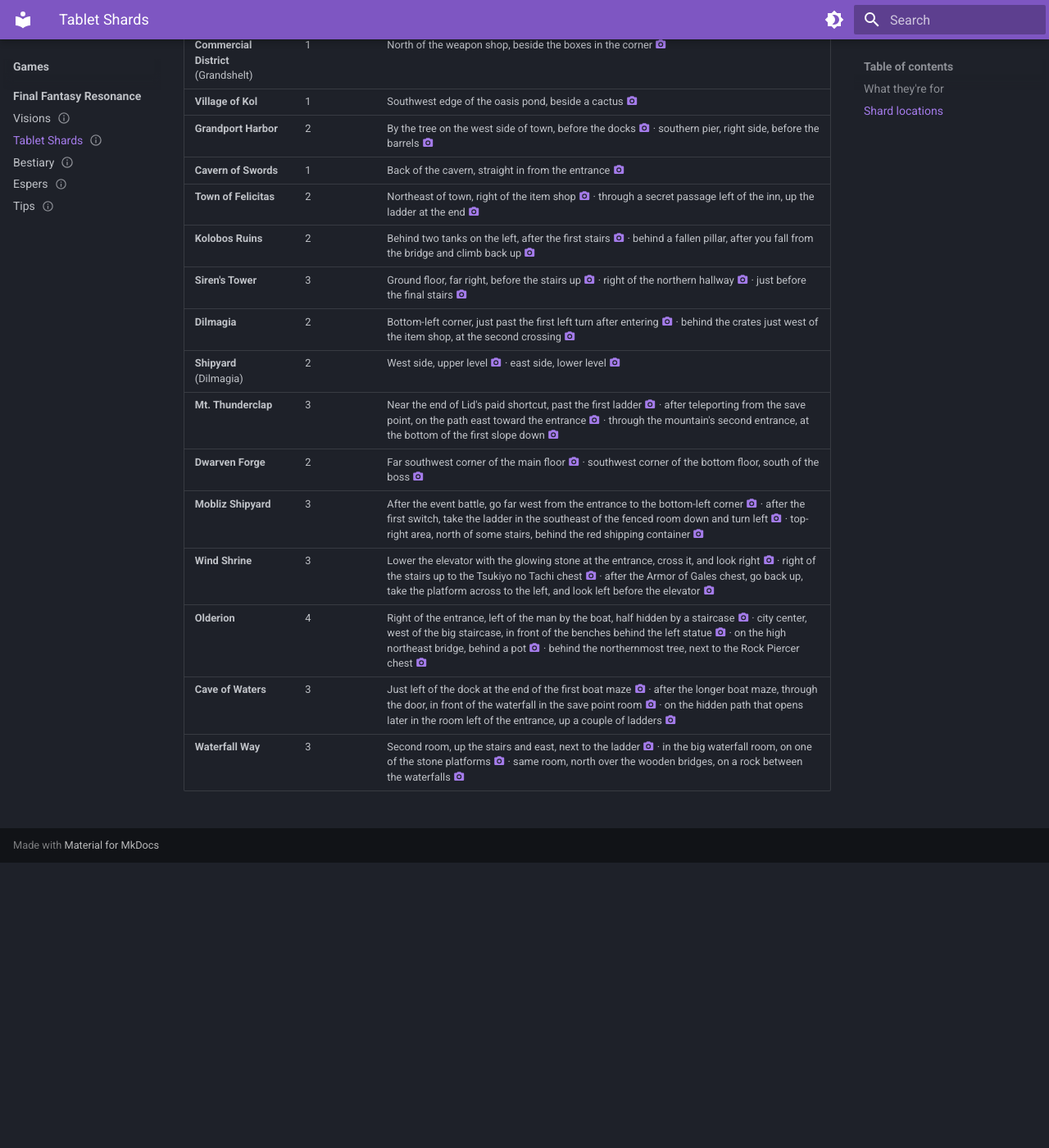
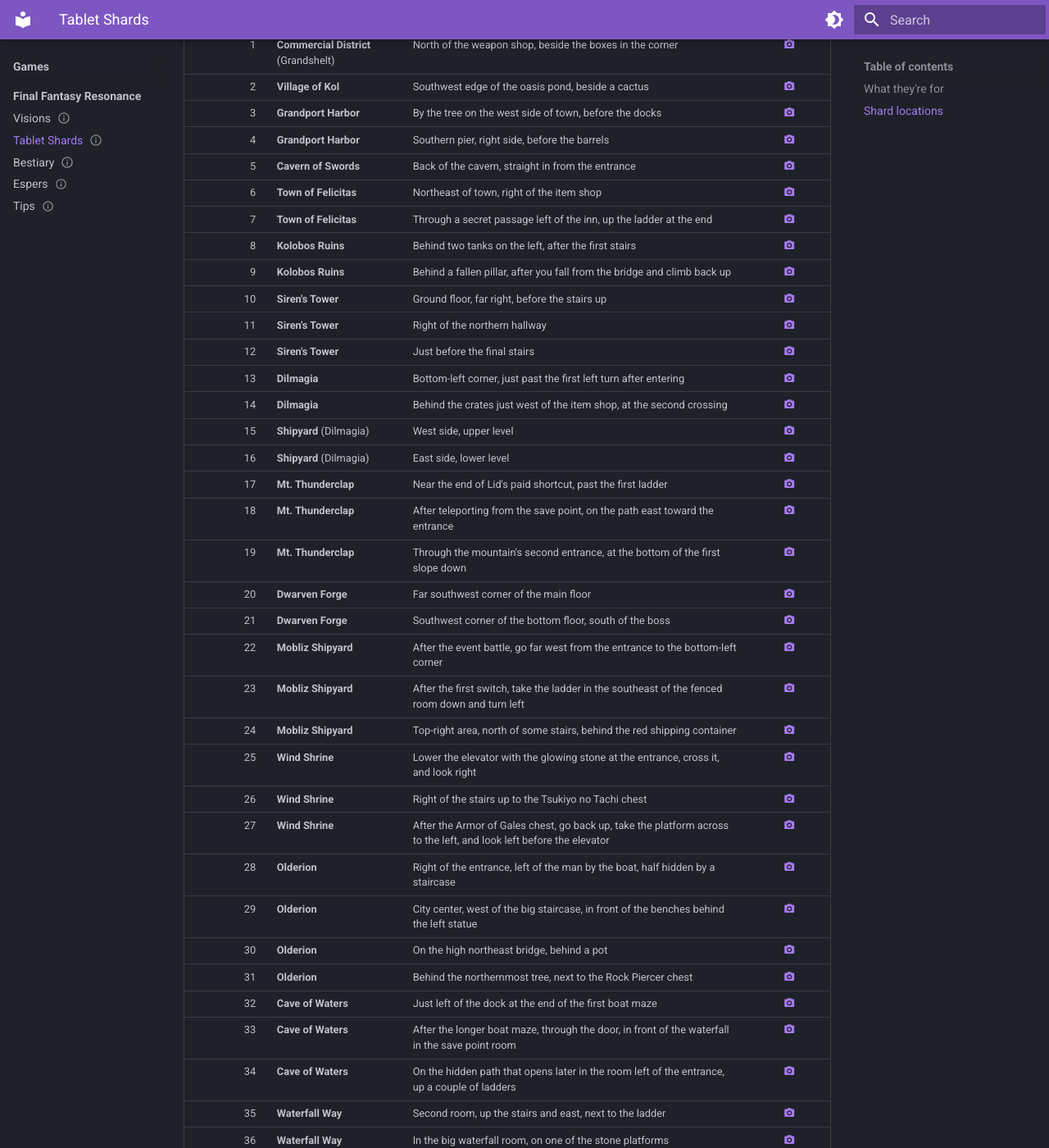
Before and after one commit to princeodd47/heygoodbuddy.com, an MkDocs documentation site: the page built from docs/games/final-fantasy-resonance/tablet-shards.md, in a window 1280 px wide and 1400 px high, scrolled down 886 px. Shown: the whole window at 82% size. Built offline with MkDocs 1.6.1 and Material for MkDocs 9.7.7, drawn with Linux system fonts in a browser that asks for light colours; before the commit the page ends 1938 px from its top, so only the background shows below that; some of the changed text lies outside the part shown.

Commit message:
Give each FF Resonance tablet shard its own row with a running total
Co-Authored-By: Claude Opus 5.5 <noreply@anthropic.com>

```diff
--- a/docs/games/final-fantasy-resonance/tablet-shards.md
+++ b/docs/games/final-fantasy-resonance/tablet-shards.md
@@ -36,21 +36,42 @@ boxes once your running total reaches each box's threshold. Totals go up to
 Each :material-camera: opens a screenshot of that spot from
 [PowerPyx's Tablet Shards guide](https://www.powerpyx.com/?p=367156).
 
-| Area | # | Where |
-|------|---|-------|
-| **Commercial District** (Grandshelt) | 1 | North of the weapon shop, beside the boxes in the corner [:material-camera:](https://www.powerpyx.com/wp-content/uploads/final-fantasy-resonance-tablet-shards-guide-1.jpg){ title="Screenshot" target="_blank" rel="noopener" } |
-| **Village of Kol** | 1 | Southwest edge of the oasis pond, beside a cactus [:material-camera:](https://www.powerpyx.com/wp-content/uploads/final-fantasy-resonance-tablet-shards-guide-2.jpg){ title="Screenshot" target="_blank" rel="noopener" } |
-| **Grandport Harbor** | 2 | By the tree on the west side of town, before the docks [:material-camera:](https://www.powerpyx.com/wp-content/uploads/final-fantasy-resonance-tablet-shards-guide-8.jpg){ title="Screenshot" target="_blank" rel="noopener" } · southern pier, right side, before the barrels [:material-camera:](https://www.powerpyx.com/wp-content/uploads/final-fantasy-resonance-tablet-shards-guide-7.jpg){ title="Screenshot" target="_blank" rel="noopener" } |
-| **Cavern of Swords** | 1 | Back of the cavern, straight in from the entrance [:material-camera:](https://www.powerpyx.com/wp-content/uploads/final-fantasy-resonance-tablet-shards-guide-9.jpg){ title="Screenshot" target="_blank" rel="noopener" } |
-| **Town of Felicitas** | 2 | Northeast of town, right of the item shop [:material-camera:](https://www.powerpyx.com/wp-content/uploads/final-fantasy-resonance-tablet-shards-guide-3.jpg){ title="Screenshot" target="_blank" rel="noopener" } · through a secret passage left of the inn, up the ladder at the end [:material-camera:](https://www.powerpyx.com/wp-content/uploads/final-fantasy-resonance-tablet-shards-guide-4.jpg){ title="Screenshot" target="_blank" rel="noopener" } |
-| **Kolobos Ruins** | 2 | Behind two tanks on the left, after the first stairs [:material-camera:](https://www.powerpyx.com/wp-content/uploads/final-fantasy-resonance-tablet-shards-guide-5.jpg){ title="Screenshot" target="_blank" rel="noopener" } · behind a fallen pillar, after you fall from the bridge and climb back up [:material-camera:](https://www.powerpyx.com/wp-content/uploads/final-fantasy-resonance-tablet-shards-guide-6.jpg){ title="Screenshot" target="_blank" rel="noopener" } |
-| **Siren's Tower** | 3 | Ground floor, far right, before the stairs up [:material-camera:](https://www.powerpyx.com/wp-content/uploads/final-fantasy-resonance-tablet-shards-guide-10.jpg){ title="Screenshot" target="_blank" rel="noopener" } · right of the northern hallway [:material-camera:](https://www.powerpyx.com/wp-content/uploads/final-fantasy-resonance-tablet-shards-guide-11.jpg){ title="Screenshot" target="_blank" rel="noopener" } · just before the final stairs [:material-camera:](https://www.powerpyx.com/wp-content/uploads/final-fantasy-resonance-tablet-shards-guide-12.jpg){ title="Screenshot" target="_blank" rel="noopener" } |
-| **Dilmagia** | 2 | Bottom-left corner, just past the first left turn after entering [:material-camera:](https://www.powerpyx.com/wp-content/uploads/final-fantasy-resonance-tablet-shards-guide-13.jpg){ title="Screenshot" target="_blank" rel="noopener" } · behind the crates just west of the item shop, at the second crossing [:material-camera:](https://www.powerpyx.com/wp-content/uploads/final-fantasy-resonance-tablet-shards-guide-14.jpg){ title="Screenshot" target="_blank" rel="noopener" } |
-| **Shipyard** (Dilmagia) | 2 | West side, upper level [:material-camera:](https://www.powerpyx.com/wp-content/uploads/final-fantasy-resonance-tablet-shards-guide-15.jpg){ title="Screenshot" target="_blank" rel="noopener" } · east side, lower level [:material-camera:](https://www.powerpyx.com/wp-content/uploads/final-fantasy-resonance-tablet-shards-guide-16.jpg){ title="Screenshot" target="_blank" rel="noopener" } |
-| **Mt. Thunderclap** | 3 | Near the end of Lid's paid shortcut, past the first ladder [:material-camera:](https://www.powerpyx.com/wp-content/uploads/final-fantasy-resonance-tablet-shards-guide-18.jpg){ title="Screenshot" target="_blank" rel="noopener" } · after teleporting from the save point, on the path east toward the entrance [:material-camera:](https://www.powerpyx.com/wp-content/uploads/final-fantasy-resonance-tablet-shards-guide-17.jpg){ title="Screenshot" target="_blank" rel="noopener" } · through the mountain's second entrance, at the bottom of the first slope down [:material-camera:](https://www.powerpyx.com/wp-content/uploads/final-fantasy-resonance-tablet-shards-guide-19.jpg){ title="Screenshot" target="_blank" rel="noopener" } |
-| **Dwarven Forge** | 2 | Far southwest corner of the main floor [:material-camera:](https://www.powerpyx.com/wp-content/uploads/final-fantasy-resonance-tablet-shards-guide-20.jpg){ title="Screenshot" target="_blank" rel="noopener" } · southwest corner of the bottom floor, south of the boss [:material-camera:](https://www.powerpyx.com/wp-content/uploads/final-fantasy-resonance-tablet-shards-guide-21.jpg){ title="Screenshot" target="_blank" rel="noopener" } |
-| **Mobliz Shipyard** | 3 | After the event battle, go far west from the entrance to the bottom-left corner [:material-camera:](https://www.powerpyx.com/wp-content/uploads/final-fantasy-resonance-tablet-shards-guide-22.jpg){ title="Screenshot" target="_blank" rel="noopener" } · after the first switch, take the ladder in the southeast of the fenced room down and turn left [:material-camera:](https://www.powerpyx.com/wp-content/uploads/final-fantasy-resonance-tablet-shards-guide-23.jpg){ title="Screenshot" target="_blank" rel="noopener" } · top-right area, north of some stairs, behind the red shipping container [:material-camera:](https://www.powerpyx.com/wp-content/uploads/final-fantasy-resonance-tablet-shards-guide-24.jpg){ title="Screenshot" target="_blank" rel="noopener" } |
-| **Wind Shrine** | 3 | Lower the elevator with the glowing stone at the entrance, cross it, and look right [:material-camera:](https://www.powerpyx.com/wp-content/uploads/final-fantasy-resonance-tablet-shards-guide-25.jpg){ title="Screenshot" target="_blank" rel="noopener" } · right of the stairs up to the Tsukiyo no Tachi chest [:material-camera:](https://www.powerpyx.com/wp-content/uploads/final-fantasy-resonance-tablet-shards-guide-26.jpg){ title="Screenshot" target="_blank" rel="noopener" } · after the Armor of Gales chest, go back up, take the platform across to the left, and look left before the elevator [:material-camera:](https://www.powerpyx.com/wp-content/uploads/final-fantasy-resonance-tablet-shards-guide-27.jpg){ title="Screenshot" target="_blank" rel="noopener" } |
-| **Olderion** | 4 | Right of the entrance, left of the man by the boat, half hidden by a staircase [:material-camera:](https://www.powerpyx.com/wp-content/uploads/final-fantasy-resonance-tablet-shards-guide-28.jpg){ title="Screenshot" target="_blank" rel="noopener" } · city center, west of the big staircase, in front of the benches behind the left statue [:material-camera:](https://www.powerpyx.com/wp-content/uploads/final-fantasy-resonance-tablet-shards-guide-29.jpg){ title="Screenshot" target="_blank" rel="noopener" } · on the high northeast bridge, behind a pot [:material-camera:](https://www.powerpyx.com/wp-content/uploads/final-fantasy-resonance-tablet-shards-guide-30.jpg){ title="Screenshot" target="_blank" rel="noopener" } · behind the northernmost tree, next to the Rock Piercer chest [:material-camera:](https://www.powerpyx.com/wp-content/uploads/final-fantasy-resonance-tablet-shards-guide-31.jpg){ title="Screenshot" target="_blank" rel="noopener" } |
-| **Cave of Waters** | 3 | Just left of the dock at the end of the first boat maze [:material-camera:](https://www.powerpyx.com/wp-content/uploads/final-fantasy-resonance-tablet-shards-guide-32.jpg){ title="Screenshot" target="_blank" rel="noopener" } · after the longer boat maze, through the door, in front of the waterfall in the save point room [:material-camera:](https://www.powerpyx.com/wp-content/uploads/final-fantasy-resonance-tablet-shards-guide-33.jpg){ title="Screenshot" target="_blank" rel="noopener" } · on the hidden path that opens later in the room left of the entrance, up a couple of ladders [:material-camera:](https://www.powerpyx.com/wp-content/uploads/final-fantasy-resonance-tablet-shards-guide-34.jpg){ title="Screenshot" target="_blank" rel="noopener" } |
-| **Waterfall Way** | 3 | Second room, up the stairs and east, next to the ladder [:material-camera:](https://www.powerpyx.com/wp-content/uploads/final-fantasy-resonance-tablet-shards-guide-35.jpg){ title="Screenshot" target="_blank" rel="noopener" } · in the big waterfall room, on one of the stone platforms [:material-camera:](https://www.powerpyx.com/wp-content/uploads/final-fantasy-resonance-tablet-shards-guide-36.jpg){ title="Screenshot" target="_blank" rel="noopener" } · same room, north over the wooden bridges, on a rock between the waterfalls [:material-camera:](https://www.powerpyx.com/wp-content/uploads/final-fantasy-resonance-tablet-shards-guide-37.jpg){ title="Screenshot" target="_blank" rel="noopener" } |
+| Total | Area | Where | Screenshot |
+|-----:|------|-------|:-:|
+| 1 | **Commercial District** (Grandshelt) | North of the weapon shop, beside the boxes in the corner | [:material-camera:](https://www.powerpyx.com/wp-content/uploads/final-fantasy-resonance-tablet-shards-guide-1.jpg){ title="Screenshot" target="_blank" rel="noopener" } |
+| 2 | **Village of Kol** | Southwest edge of the oasis pond, beside a cactus | [:material-camera:](https://www.powerpyx.com/wp-content/uploads/final-fantasy-resonance-tablet-shards-guide-2.jpg){ title="Screenshot" target="_blank" rel="noopener" } |
+| 3 | **Grandport Harbor** | By the tree on the west side of town, before the docks | [:material-camera:](https://www.powerpyx.com/wp-content/uploads/final-fantasy-resonance-tablet-shards-guide-8.jpg){ title="Screenshot" target="_blank" rel="noopener" } |
+| 4 | **Grandport Harbor** | Southern pier, right side, before the barrels | [:material-camera:](https://www.powerpyx.com/wp-content/uploads/final-fantasy-resonance-tablet-shards-guide-7.jpg){ title="Screenshot" target="_blank" rel="noopener" } |
+| 5 | **Cavern of Swords** | Back of the cavern, straight in from the entrance | [:material-camera:](https://www.powerpyx.com/wp-content/uploads/final-fantasy-resonance-tablet-shards-guide-9.jpg){ title="Screenshot" target="_blank" rel="noopener" } |
+| 6 | **Town of Felicitas** | Northeast of town, right of the item shop | [:material-camera:](https://www.powerpyx.com/wp-content/uploads/final-fantasy-resonance-tablet-shards-guide-3.jpg){ title="Screenshot" target="_blank" rel="noopener" } |
+| 7 | **Town of Felicitas** | Through a secret passage left of the inn, up the ladder at the end | [:material-camera:](https://www.powerpyx.com/wp-content/uploads/final-fantasy-resonance-tablet-shards-guide-4.jpg){ title="Screenshot" target="_blank" rel="noopener" } |
+| 8 | **Kolobos Ruins** | Behind two tanks on the left, after the first stairs | [:material-camera:](https://www.powerpyx.com/wp-content/uploads/final-fantasy-resonance-tablet-shards-guide-5.jpg){ title="Screenshot" target="_blank" rel="noopener" } |
+| 9 | **Kolobos Ruins** | Behind a fallen pillar, after you fall from the bridge and climb back up | [:material-camera:](https://www.powerpyx.com/wp-content/uploads/final-fantasy-resonance-tablet-shards-guide-6.jpg){ title="Screenshot" target="_blank" rel="noopener" } |
+| 10 | **Siren's Tower** | Ground floor, far right, before the stairs up | [:material-camera:](https://www.powerpyx.com/wp-content/uploads/final-fantasy-resonance-tablet-shards-guide-10.jpg){ title="Screenshot" target="_blank" rel="noopener" } |
+| 11 | **Siren's Tower** | Right of the northern hallway | [:material-camera:](https://www.powerpyx.com/wp-content/uploads/final-fantasy-resonance-tablet-shards-guide-11.jpg){ title="Screenshot" target="_blank" rel="noopener" } |
+| 12 | **Siren's Tower** | Just before the final stairs | [:material-camera:](https://www.powerpyx.com/wp-content/uploads/final-fantasy-resonance-tablet-shards-guide-12.jpg){ title="Screenshot" target="_blank" rel="noopener" } |
+| 13 | **Dilmagia** | Bottom-left corner, just past the first left turn after entering | [:material-camera:](https://www.powerpyx.com/wp-content/uploads/final-fantasy-resonance-tablet-shards-guide-13.jpg){ title="Screenshot" target="_blank" rel="noopener" } |
+| 14 | **Dilmagia** | Behind the crates just west of the item shop, at the second crossing | [:material-camera:](https://www.powerpyx.com/wp-content/uploads/final-fantasy-resonance-tablet-shards-guide-14.jpg){ title="Screenshot" target="_blank" rel="noopener" } |
+| 15 | **Shipyard** (Dilmagia) | West side, upper level | [:material-camera:](https://www.powerpyx.com/wp-content/uploads/final-fantasy-resonance-tablet-shards-guide-15.jpg){ title="Screenshot" target="_blank" rel="noopener" } |
+| 16 | **Shipyard** (Dilmagia) | East side, lower level | [:material-camera:](https://www.powerpyx.com/wp-content/uploads/final-fantasy-resonance-tablet-shards-guide-16.jpg){ title="Screenshot" target="_blank" rel="noopener" } |
+| 17 | **Mt. Thunderclap** | Near the end of Lid's paid shortcut, past the first ladder | [:material-camera:](https://www.powerpyx.com/wp-content/uploads/final-fantasy-resonance-tablet-shards-guide-18.jpg){ title="Screenshot" target="_blank" rel="noopener" } |
+| 18 | **Mt. Thunderclap** | After teleporting from the save point, on the path east toward the entrance | [:material-camera:](https://www.powerpyx.com/wp-content/uploads/final-fantasy-resonance-tablet-shards-guide-17.jpg){ title="Screenshot" target="_blank" rel="noopener" } |
+| 19 | **Mt. Thunderclap** | Through the mountain's second entrance, at the bottom of the first slope down | [:material-camera:](https://www.powerpyx.com/wp-content/uploads/final-fantasy-resonance-tablet-shards-guide-19.jpg){ title="Screenshot" target="_blank" rel="noopener" } |
+| 20 | **Dwarven Forge** | Far southwest corner of the main floor | [:material-camera:](https://www.powerpyx.com/wp-content/uploads/final-fantasy-resonance-tablet-shards-guide-20.jpg){ title="Screenshot" target="_blank" rel="noopener" } |
+| 21 | **Dwarven Forge** | Southwest corner of the bottom floor, south of the boss | [:material-camera:](https://www.powerpyx.com/wp-content/uploads/final-fantasy-resonance-tablet-shards-guide-21.jpg){ title="Screenshot" target="_blank" rel="noopener" } |
+| 22 | **Mobliz Shipyard** | After the event battle, go far west from the entrance to the bottom-left corner | [:material-camera:](https://www.powerpyx.com/wp-content/uploads/final-fantasy-resonance-tablet-shards-guide-22.jpg){ title="Screenshot" target="_blank" rel="noopener" } |
+| 23 | **Mobliz Shipyard** | After the first switch, take the ladder in the southeast of the fenced room down and turn left | [:material-camera:](https://www.powerpyx.com/wp-content/uploads/final-fantasy-resonance-tablet-shards-guide-23.jpg){ title="Screenshot" target="_blank" rel="noopener" } |
+| 24 | **Mobliz Shipyard** | Top-right area, north of some stairs, behind the red shipping container | [:material-camera:](https://www.powerpyx.com/wp-content/uploads/final-fantasy-resonance-tablet-shards-guide-24.jpg){ title="Screenshot" target="_blank" rel="noopener" } |
+| 25 | **Wind Shrine** | Lower the elevator with the glowing stone at the entrance, cross it, and look right | [:material-camera:](https://www.powerpyx.com/wp-content/uploads/final-fantasy-resonance-tablet-shards-guide-25.jpg){ title="Screenshot" target="_blank" rel="noopener" } |
+| 26 | **Wind Shrine** | Right of the stairs up to the Tsukiyo no Tachi chest | [:material-camera:](https://www.powerpyx.com/wp-content/uploads/final-fantasy-resonance-tablet-shards-guide-26.jpg){ title="Screenshot" target="_blank" rel="noopener" } |
+| 27 | **Wind Shrine** | After the Armor of Gales chest, go back up, take the platform across to the left, and look left before the elevator | [:material-camera:](https://www.powerpyx.com/wp-content/uploads/final-fantasy-resonance-tablet-shards-guide-27.jpg){ title="Screenshot" target="_blank" rel="noopener" } |
+| 28 | **Olderion** | Right of the entrance, left of the man by the boat, half hidden by a staircase | [:material-camera:](https://www.powerpyx.com/wp-content/uploads/final-fantasy-resonance-tablet-shards-guide-28.jpg){ title="Screenshot" target="_blank" rel="noopener" } |
+| 29 | **Olderion** | City center, west of the big staircase, in front of the benches behind the left statue | [:material-camera:](https://www.powerpyx.com/wp-content/uploads/final-fantasy-resonance-tablet-shards-guide-29.jpg){ title="Screenshot" target="_blank" rel="noopener" } |
+| 30 | **Olderion** | On the high northeast bridge, behind a pot | [:material-camera:](https://www.powerpyx.com/wp-content/uploads/final-fantasy-resonance-tablet-shards-guide-30.jpg){ title="Screenshot" target="_blank" rel="noopener" } |
+| 31 | **Olderion** | Behind the northernmost tree, next to the Rock Piercer chest | [:material-camera:](https://www.powerpyx.com/wp-content/uploads/final-fantasy-resonance-tablet-shards-guide-31.jpg){ title="Screenshot" target="_blank" rel="noopener" } |
+| 32 | **Cave of Waters** | Just left of the dock at the end of the first boat maze | [:material-camera:](https://www.powerpyx.com/wp-content/uploads/final-fantasy-resonance-tablet-shards-guide-32.jpg){ title="Screenshot" target="_blank" rel="noopener" } |
+| 33 | **Cave of Waters** | After the longer boat maze, through the door, in front of the waterfall in the save point room | [:material-camera:](https://www.powerpyx.com/wp-content/uploads/final-fantasy-resonance-tablet-shards-guide-33.jpg){ title="Screenshot" target="_blank" rel="noopener" } |
+| 34 | **Cave of Waters** | On the hidden path that opens later in the room left of the entrance, up a couple of ladders | [:material-camera:](https://www.powerpyx.com/wp-content/uploads/final-fantasy-resonance-tablet-shards-guide-34.jpg){ title="Screenshot" target="_blank" rel="noopener" } |
+| 35 | **Waterfall Way** | Second room, up the stairs and east, next to the ladder | [:material-camera:](https://www.powerpyx.com/wp-content/uploads/final-fantasy-resonance-tablet-shards-guide-35.jpg){ title="Screenshot" target="_blank" rel="noopener" } |
+| 36 | **Waterfall Way** | In the big waterfall room, on one of the stone platforms | [:material-camera:](https://www.powerpyx.com/wp-content/uploads/final-fantasy-resonance-tablet-shards-guide-36.jpg){ title="Screenshot" target="_blank" rel="noopener" } |
+| 37 | **Waterfall Way** | Same room, north over the wooden bridges, on a rock between the waterfalls | [:material-camera:](https://www.powerpyx.com/wp-content/uploads/final-fantasy-resonance-tablet-shards-guide-37.jpg){ title="Screenshot" target="_blank" rel="noopener" } |
```
